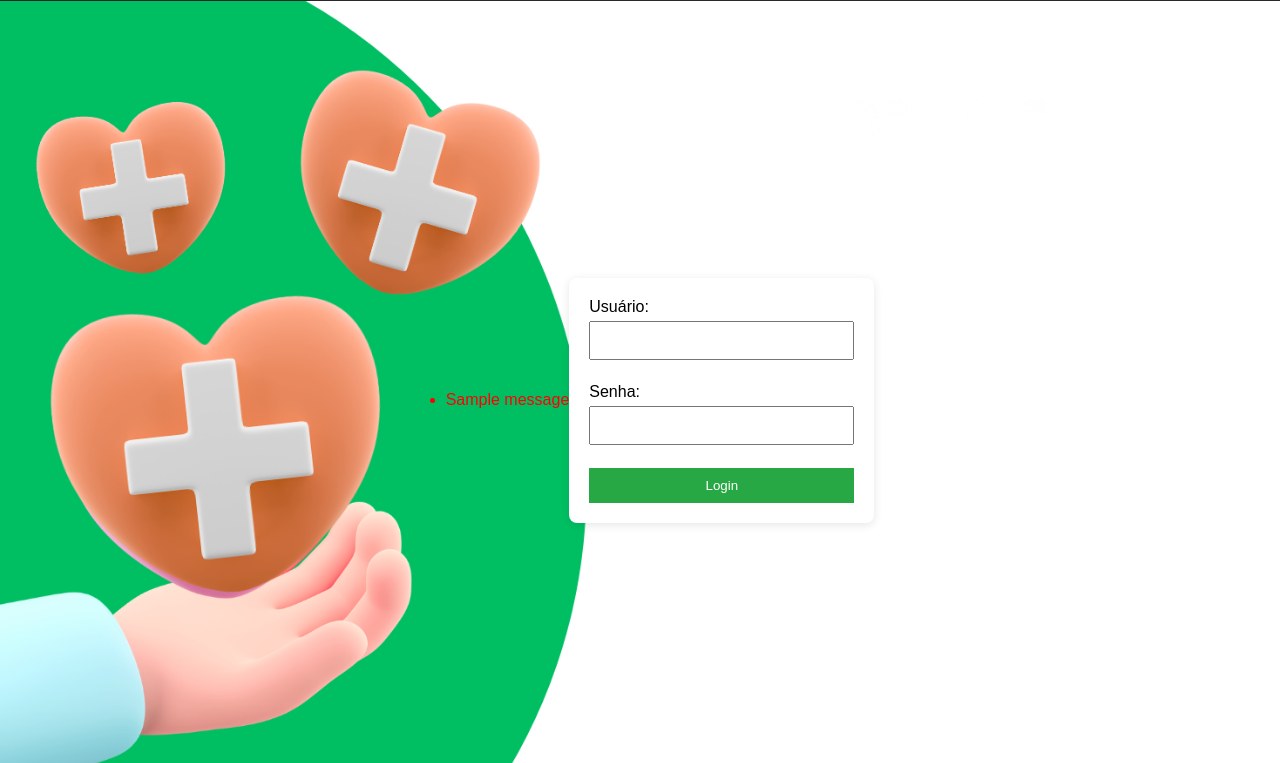
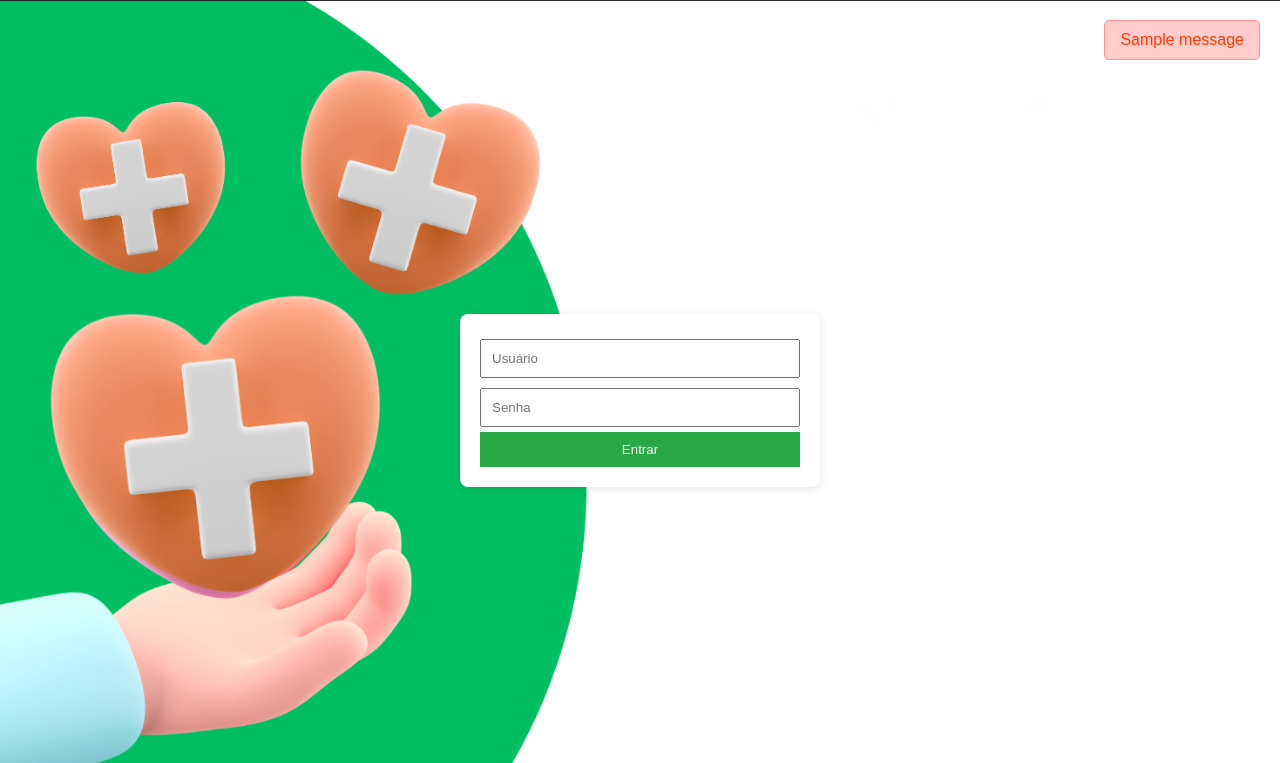
Before and after one commit to CarlosEduardoOliveiraAlves/ChatBot, a Flask app: page /login in a window 1280 px wide. Shown: the top 763 px of the page. Run offline with Flask 3, Linux system fonts and the light colour scheme; one stand-in notice (Sample message) is shown.

Commit message:
Fix flash error

```diff
--- a/app.py
+++ b/app.py
@@ -6,11 +6,18 @@ from groq import Groq
 # Carregar as variáveis de ambiente do arquivo .env
 load_dotenv()
 
+# Cria uma instância do aplicativo Flask
 app = Flask(__name__)
-app.secret_key = 'chave_secreta'  # Necessário para usar 'flash' para mensagens
+
+# Necessário para usar 'flash' para mensagens de erro
+app.secret_key = 'chave_secreta'
 
 # Criar o cliente Groq
+
+# Obtém a chave API da variável de ambiente (definida no arquivo .env).
 api_key = os.environ.get("GROQ_API_KEY")
+
+# Cria um cliente da API do Groq para interagir com o chatbot
 client = Groq(api_key=api_key)
 
 # Configurar o prompt do sistema
@@ -22,16 +29,14 @@ system_prompt = {
 # Inicializar o histórico do chat
 chat_history = [system_prompt]
 
-from flask import Flask, render_template, request, redirect, url_for
-
-app = Flask(__name__)
-
 # Rota inicial redirecionando para o login
 @app.route('/')
 def home():
     return redirect(url_for('login'))
 
 # Rota para a página de login
+
+# Define a rota /login que aceita métodos GET (para exibir o formulário de login) e POST (para processar o login).
 @app.route('/login', methods=['GET', 'POST'])
 def login():
     if request.method == 'POST':
--- a/static/css/login.css
+++ b/static/css/login.css
@@ -6,11 +6,28 @@ body {
     align-items: center;
     height: 100vh;
     margin: 0;
-     /* Ajustar o background */
-     background-image: url("/static/img/login-bg.png");
-     background-size: cover; /* Faz com que a imagem cubra todo o espaço */
-     background-position: center; /* Centraliza a imagem */
-     background-repeat: no-repeat; /* Impede que a imagem se repita */
+    /* Ajustar o background */
+    background-image: url("/static/img/login-bg.png");
+    background-size: cover; /* Faz com que a imagem cubra todo o espaço */
+    background-position: center; /* Centraliza a imagem */
+    background-repeat: no-repeat; /* Impede que a imagem se repita */
+}
+
+.flash-messages {
+    position: absolute; /* Posiciona a mensagem em relação ao viewport */
+    top: 20px; /* Distância do topo */
+    right: 20px; /* Distância da direita */
+    z-index: 1000; /* Para garantir que a mensagem fique sobre outros elementos */
+}
+
+.flash-message {
+    background-color: #ffcccc; /* Cor de fundo verde clara */
+    color: #ff3c01; /* Texto verde escuro */
+    border: 1px solid #ff9393; /* Borda verde */
+    border-radius: 5px; /* Bordas arredondadas */
+    padding: 10px 15px; /* Espaçamento interno */
+    margin-bottom: 10px; /* Espaço entre mensagens */
+    transition: opacity 0.5s ease; /* Animação de opacidade */
 }
 
 h1 {
@@ -22,6 +39,7 @@ form {
     padding: 20px;
     border-radius: 8px;
     box-shadow: 0 2px 10px rgba(0, 0, 0, 0.1);
+    width: 20rem;
 }
 
 input {
--- a/templates/login.html
+++ b/templates/login.html
@@ -1,31 +1,26 @@
 <!DOCTYPE html>
-<html lang="en">
+<html lang="pt-BR">
 <head>
     <meta charset="UTF-8">
+    <meta name="viewport" content="width=device-width, initial-scale=1.0">
+    <link rel="stylesheet" href="{{ url_for('static', filename='css/login.css') }}">
     <title>Login</title>
-    <link rel="stylesheet" href="{{ url_for('static', filename='css/login.css') }}">
 </head>
 <body>
-
-    <!-- Exibe mensagens de erro -->
+    <div class="flash-messages">
         {% with messages = get_flashed_messages() %}
           {% if messages %}
-        <ul>
             {% for message in messages %}
-            <li style="color: red;">{{ message }}</li>
+              <div class="flash-message">{{ message }}</div>
             {% endfor %}
-        </ul>
           {% endif %}
         {% endwith %}
+    </div>
 
-    <form action="{{ url_for('login') }}" method="post">
-        <label for="username">Usuário:</label>
-        <input type="text" id="username" name="username" required><br><br>
-
-        <label for="password">Senha:</label>
-        <input type="password" id="password" name="password" required><br><br>
-
-        <button type="submit">Login</button>
+    <form method="POST" action="{{ url_for('login') }}">
+        <input type="text" name="username" placeholder="Usuário" required>
+        <input type="password" name="password" placeholder="Senha" required>
+        <button type="submit">Entrar</button>
     </form>
 </body>
 </html>
```
Lines whose indentation alone changed are shown as unchanged.
